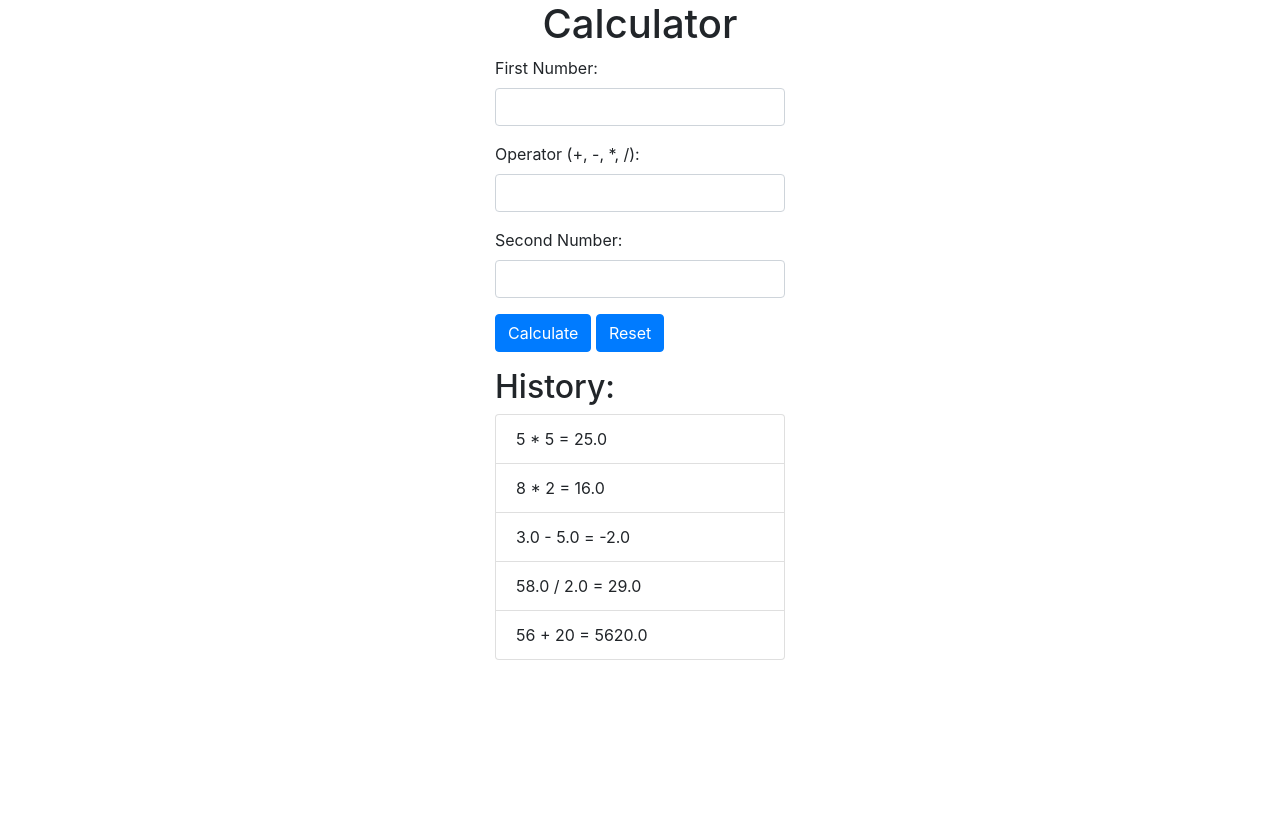
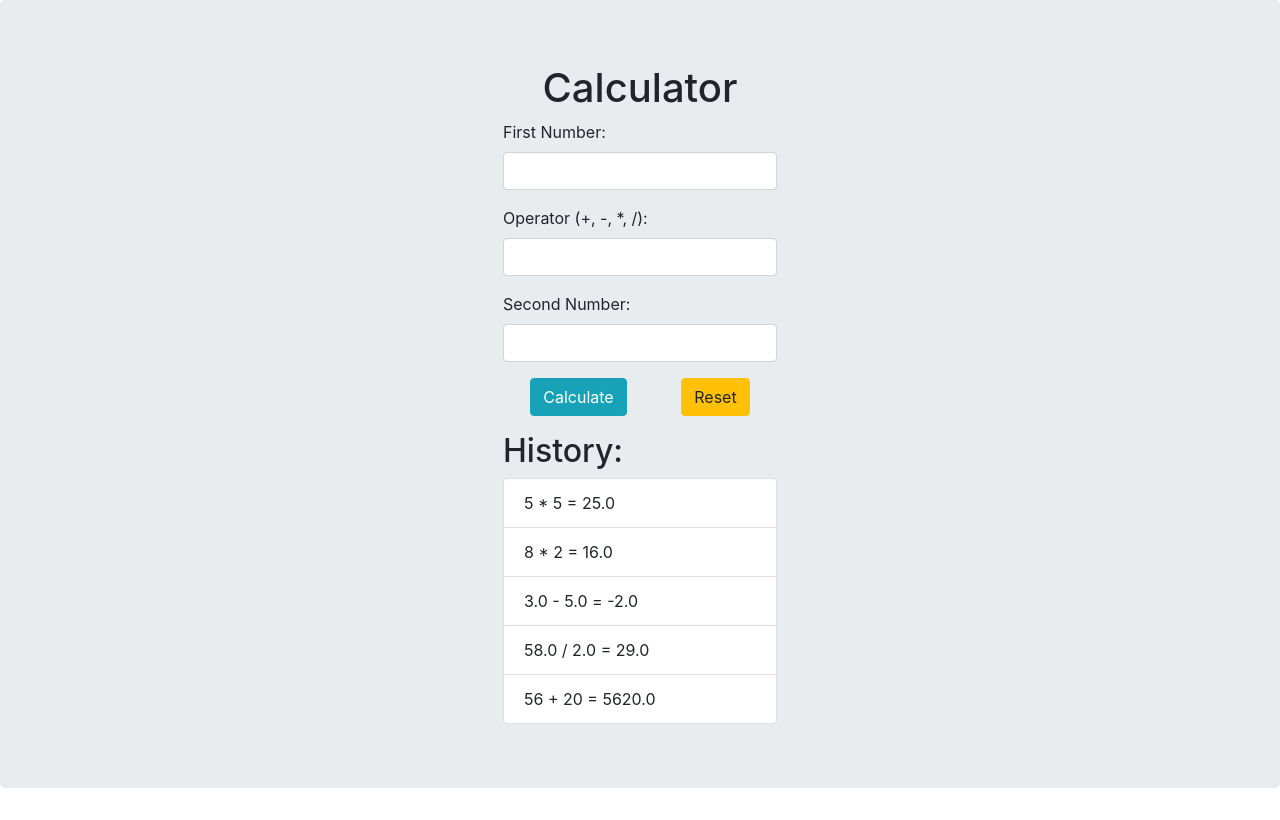
Before and after one commit to nekiwanuka/CI_CD_CALCULATOR, a Django app: page / in a window 1280 px wide. Before the commit the page ends 660 px from the top, so only its background shows below. Run offline with Django 4.2, Linux system fonts and the light colour scheme; data comes from the database, SQL or seed files in the repository; some libraries are stand-ins or nearby versions.

Commit message:
changing the button color

```diff
--- a/calculator_app/templates/calculator.html
+++ b/calculator_app/templates/calculator.html
@@ -6,7 +6,7 @@
     <link rel="stylesheet" href="https://stackpath.bootstrapcdn.com/bootstrap/4.5.2/css/bootstrap.min.css">
 </head>
 <body>
-    <div class="d-flex justify-content-center">
+    <div class="d-flex justify-content-center jumbotron">
         <div class="col-3 align-items-center">
             <h1 class="text-center">Calculator</h1>
             <form method="POST" action="{% url 'calculator' %}">
@@ -26,9 +26,11 @@
                     <label for="num2">Second Number:</label>
                     <input type="text" class="form-control" name="num2" required>
                 </div>
+                <div class="d-flex justify-content-around">
+                    <button type="submit" class="btn btn-info">Calculate</button>
+                    <button type="reset" class="btn btn-warning">Reset</button>
+                </div>
 
-                <button type="submit" class="btn btn-primary">Calculate</button>
-                <button type="reset" class="btn btn-primary">Reset</button>
             </form>
 
             {% if result %}
```
